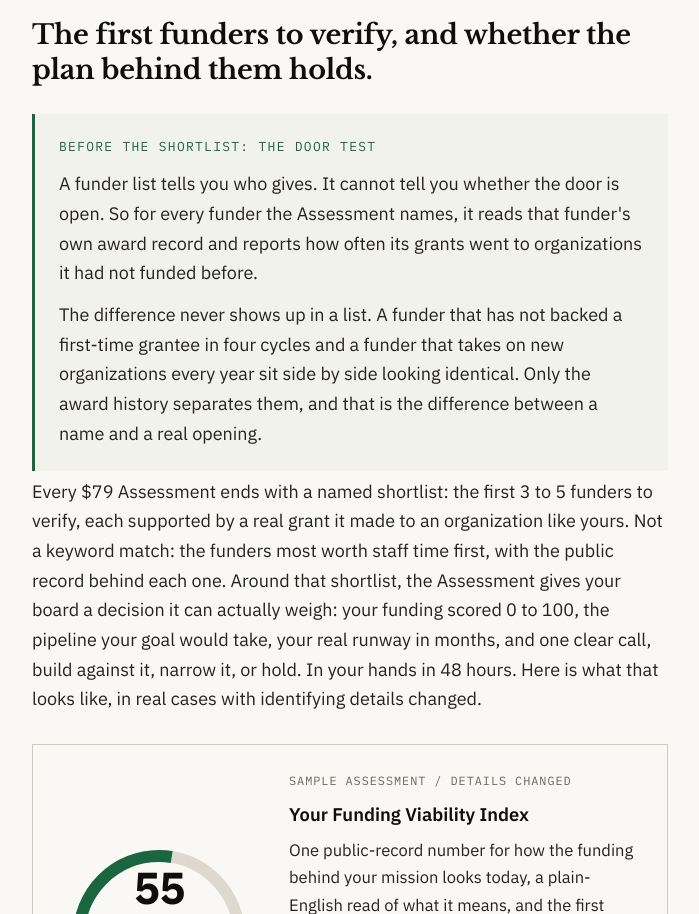
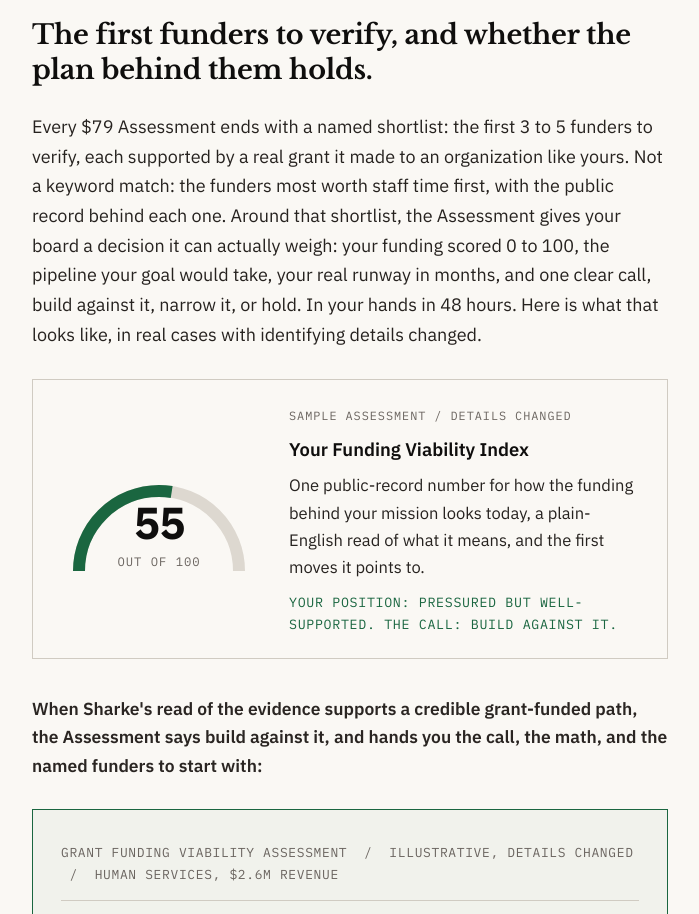
Before and after one commit to Sharke-ai/sharke-website, a website: page ed.html in a window 1280 px wide. Shown: the part 3551-4465 px from the top of the page, without its empty margins (290-989 px from the left). Drawn offline with nearby package versions, Linux system fonts and the light colour scheme.

Commit message:
revert(item5): back the door-test block out of the deploy folder, per Coordinator hold
Item 5 was staged in 87ce31c before the hold arrived. Backed out of the working folder,
NOT merely left uncommitted, because this site deploys the FOLDER ON DISK: a held change
sitting here ships on the next unrelated netlify deploy --prod. On this repo 'staged but
held' is not a safe state, and the hold is only real once the bytes are gone.

Preserved whole on branch hold/item5-first-door at 87ce31c. Reapplies in one cherry-pick
when the founder rules on the item 6 deliverable decision.

Item 1 is UNAFFECTED and remains in place: append-only track.mjs, purchase and
intake_submit on check-intake.html, source and visitor on every beacon.

Co-Authored-By: Claude Opus 5 <noreply@anthropic.com>

```diff
--- a/ed.html
+++ b/ed.html
@@ -558,26 +558,12 @@
   }
   .sample-report.pursue { border-color: var(--green); background: rgba(26, 102, 64, 0.04); }
 
-  /* First-door evidence (2026-08-03). Sits AHEAD of the shortlist paragraph so the
-     section leads with funder behaviour read from the award record, which is the
-     page's strongest and most defensible evidence, rather than with the named
-     shortlist. It makes no claim about shortlist quality. */
-  .first-door {
-    margin: 26px 0 6px;
-    padding: 22px 24px;
-    border-left: 3px solid var(--green);
-    background: rgba(26, 102, 64, 0.04);
-  }
-  .first-door .fd-eyebrow {
-    font-family: 'IBM Plex Mono', monospace;
-    font-size: 0.72rem;
-    letter-spacing: 0.1em;
-    text-transform: uppercase;
-    color: var(--green);
-    margin: 0 0 10px;
-  }
-  .first-door p { margin: 0; }
-  .first-door p + p { margin-top: 12px; }
+  /* Item 5 (first-door "door test" block) was staged here on 2026-08-03 and BACKED OUT
+     the same session at the Coordinator's hold. It is preserved whole on branch
+     hold/item5-first-door at 87ce31c and reapplies in one cherry-pick. It was removed
+     from the working folder rather than left dormant because THIS SITE DEPLOYS THE
+     FOLDER ON DISK: a held change left sitting here ships on the next unrelated
+     `netlify deploy --prod`. On this repo, "staged but held" is not a safe state. */
 
   .cta-offer {
     font-size: 1.02rem;
@@ -1035,12 +1021,6 @@
     <div class="container">
       <h3>What you get</h3>
       <h2>The first funders to verify, and whether the plan behind them holds.</h2>
-
-      <div class="first-door">
-        <p class="fd-eyebrow">Before the shortlist: the door test</p>
-        <p>A funder list tells you who gives. It cannot tell you whether the door is open. So for every funder the Assessment names, it reads that funder's own award record and reports how often its grants went to organizations it had not funded before.</p>
-        <p>The difference never shows up in a list. A funder that has not backed a first-time grantee in four cycles and a funder that takes on new organizations every year sit side by side looking identical. Only the award history separates them, and that is the difference between a name and a real opening.</p>
-      </div>
 
       <p>Every $79 Assessment ends with a named shortlist: the first 3 to 5 funders to verify, each supported by a real grant it made to an organization like yours. Not a keyword match: the funders most worth staff time first, with the public record behind each one. Around that shortlist, the Assessment gives your board a decision it can actually weigh: your funding scored 0 to 100, the pipeline your goal would take, your real runway in months, and one clear call, build against it, narrow it, or hold. In your hands in 48 hours. Here is what that looks like, in real cases with identifying details changed.</p>
 
```
